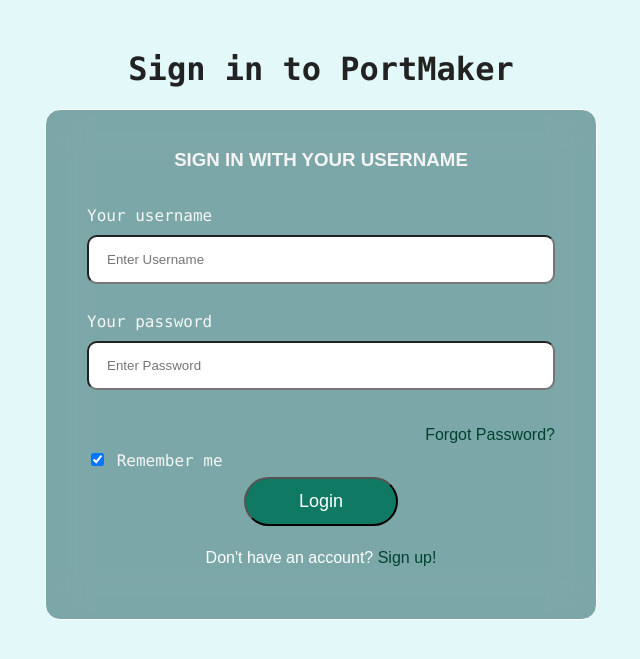
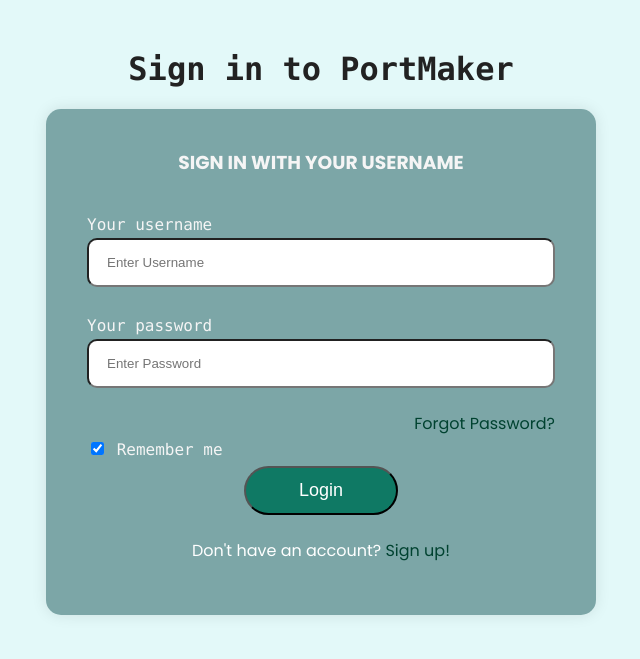
Before and after one commit to Mithun28/LocalMart, a PHP site: page /login.html in a window 1280 px wide. Shown: the top 659 px of the page, without its empty margins (319-959 px from the left). Run offline with PHP 8.4, Linux system fonts and the light colour scheme.

Commit message:
change font

```diff
--- a/login.css
+++ b/login.css
@@ -1,7 +1,7 @@
+@import url("https://fonts.googleapis.com/css2?family=Poppins:wght@200;300;400;500;600;700&display=swap");
 body
 {
-  font-family:sans-serif;
-
+  font-family:"Poppins", sans-serif;
   background:rgb(227, 249, 249);
   color:rgb(34, 34, 34);
 }
@@ -16,17 +16,15 @@ form{
     width:500px;
     margin: auto;
     color:whitesmoke;
-    backdrop-filter: blur(20px) saturate(100%);
-    -webkit-backdrop-filter: blur(16px) saturate(180%);
     background-color: rgba(51, 108, 109, 0.582);
     border-radius: 15px;
-    border: 1px solid rgb(255, 255, 255);
     padding: 20px 25px;
+    box-shadow: 0 0 15px rgba(0, 0, 0, 0.1);
 }
 
 input[type=text], input[type=password]{
     width: 100%;
-    margin: 10px 0;
+    margin: 1px 0;
     border-radius: 10px;
     padding: 15px 18px;
     box-sizing: border-box;
```
